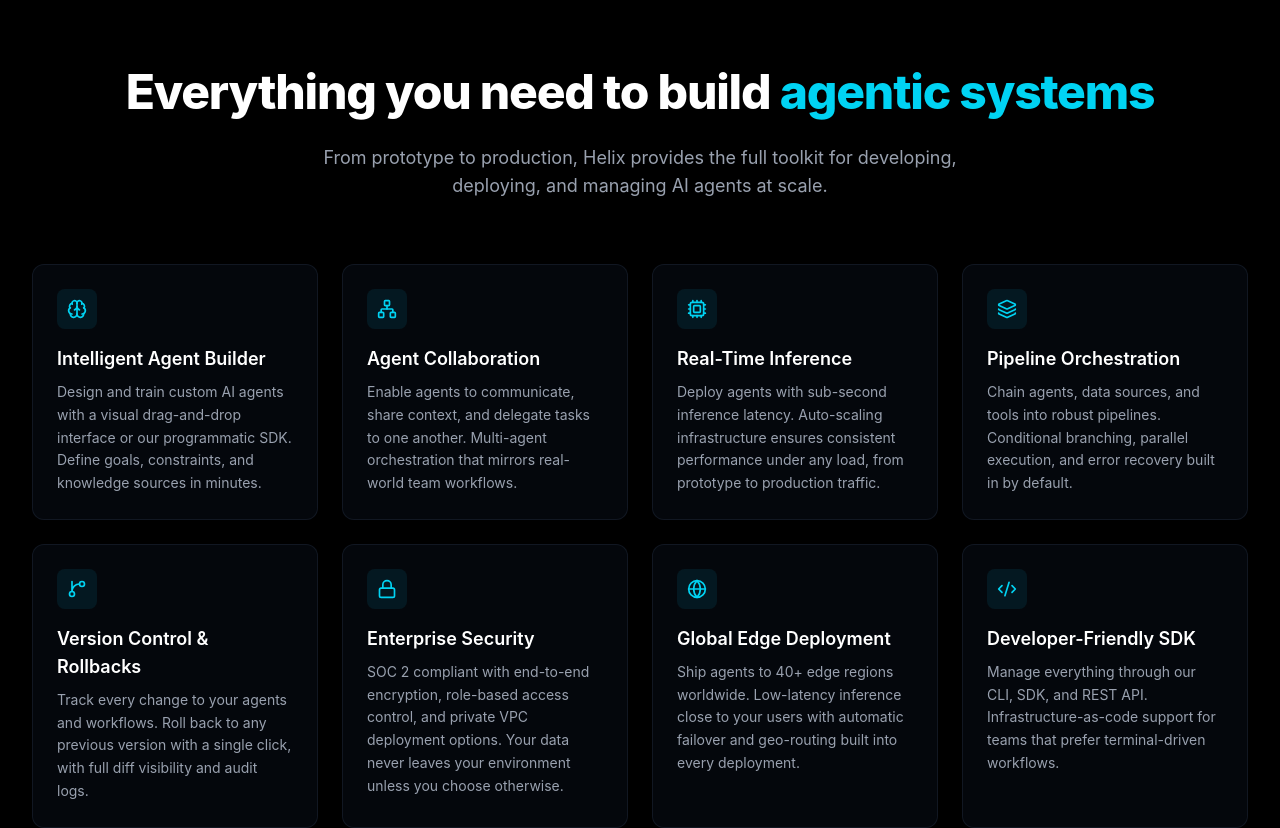
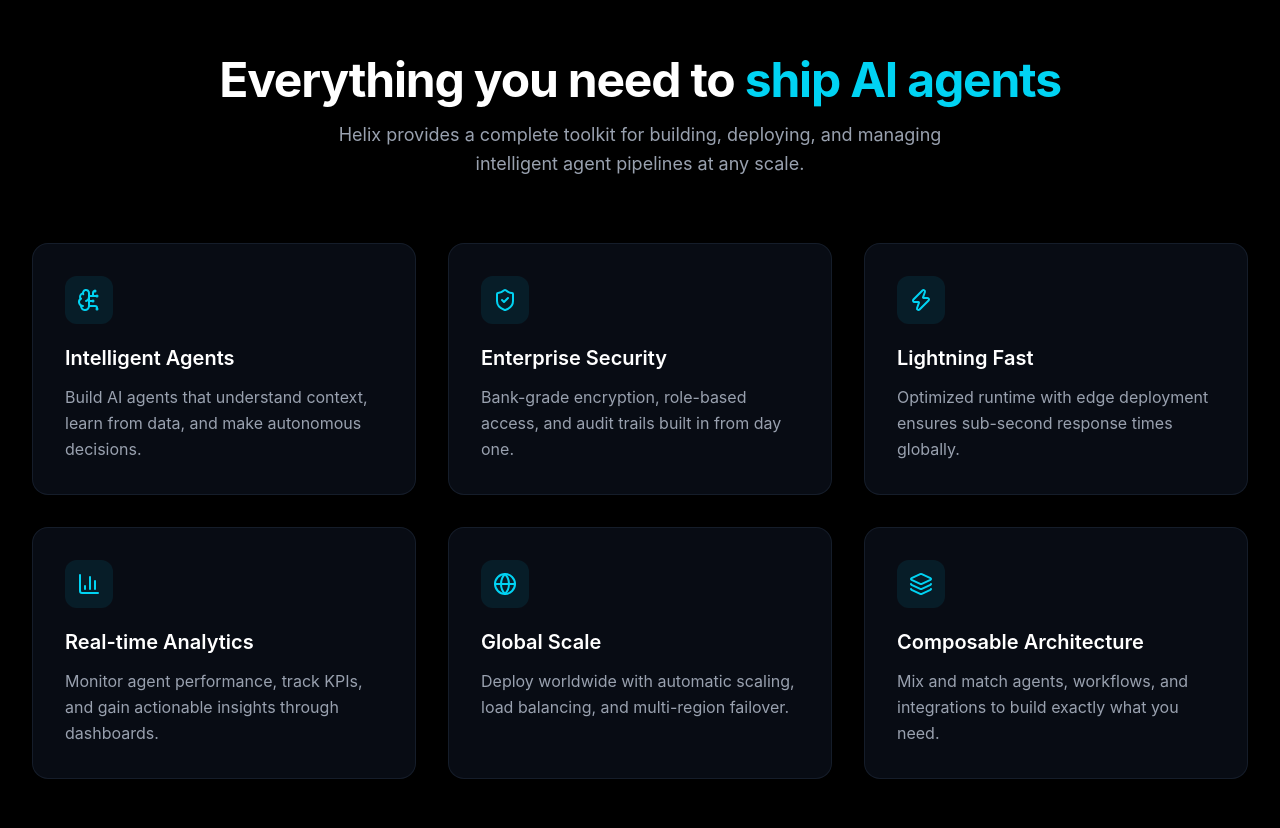
Before and after one commit to gadkaridarshan/HelixLandingPage, a Next.js app: page / in a window 1280 px wide. Shown: the part 840-1668 px from the top of the page. Built offline with nearby package versions, Linux system fonts and the light colour scheme.

Commit message:
[Helix USER-1789478837656] Fix the error in description
Card: Fix the error in description (development)
Story ID: USER-1789478837656

Committed automatically when the card moved to Done.

```diff
--- a/components/Features.tsx
+++ b/components/Features.tsx
@@ -1,56 +1,51 @@
 "use client";
 
 import { useEffect, useRef, useState } from "react";
-import { Brain, Network, Cpu, Layers, GitBranch, Lock, Globe, Code2 } from "lucide-react";
+import {
+  BrainCircuit,
+  ShieldCheck,
+  Zap,
+  BarChart3,
+  Globe,
+  Layers,
+} from "lucide-react";
 
 const features = [
   {
-    icon: Brain,
-    title: "Intelligent Agent Builder",
+    icon: BrainCircuit,
+    title: "Intelligent Agents",
     description:
-      "Design and train custom AI agents with a visual drag-and-drop interface or our programmatic SDK. Define goals, constraints, and knowledge sources in minutes.",
+      "Build AI agents that understand context, learn from data, and make autonomous decisions.",
   },
   {
-    icon: Network,
-    title: "Agent Collaboration",
+    icon: ShieldCheck,
+    title: "Enterprise Security",
     description:
-      "Enable agents to communicate, share context, and delegate tasks to one another. Multi-agent orchestration that mirrors real-world team workflows.",
+      "Bank-grade encryption, role-based access, and audit trails built in from day one.",
   },
   {
-    icon: Cpu,
-    title: "Real-Time Inference",
+    icon: Zap,
+    title: "Lightning Fast",
     description:
-      "Deploy agents with sub-second inference latency. Auto-scaling infrastructure ensures consistent performance under any load, from prototype to production traffic.",
+      "Optimized runtime with edge deployment ensures sub-second response times globally.",
+  },
+  {
+    icon: BarChart3,
+    title: "Real-time Analytics",
+    description:
+      "Monitor agent performance, track KPIs, and gain actionable insights through dashboards.",
+  },
+  {
+    icon: Globe,
+    title: "Global Scale",
+    description:
+      "Deploy worldwide with automatic scaling, load balancing, and multi-region failover.",
   },
   {
     icon: Layers,
-    title: "Pipeline Orchestration",
+    title: "Composable Architecture",
     description:
-      "Chain agents, data sources, and tools into robust pipelines. Conditional branching, parallel execution, and error recovery built in by default.",
-  },
-  {
-    icon: GitBranch,
-    title: "Version Control & Rollbacks",
-    description:
-      "Track every change to your agents and workflows. Roll back to any previous version with a single click, with full diff visibility and audit logs.",
-  },
-  {
-    icon: Lock,
-    title: "Enterprise Security",
-    description:
-      "SOC 2 compliant with end-to-end encryption, role-based access control, and private VPC deployment options. Your data never leaves your environment unless you choose otherwise.",
-  },
-  {
-    icon: Globe,
-    title: "Global Edge Deployment",
-    description:
-      "Ship agents to 40+ edge regions worldwide. Low-latency inference close to your users with automatic failover and geo-routing built into every deployment.",
-  },
-  {
-    icon: Code2,
-    title: "Developer-Friendly SDK",
-    description:
-      "Manage everything through our CLI, SDK, and REST API. Infrastructure-as-code support for teams that prefer terminal-driven workflows.",
+      "Mix and match agents, workflows, and integrations to build exactly what you need.",
   },
 ];
 
@@ -63,6 +58,7 @@
       (entries) => {
         if (entries[0].isIntersecting) {
           setVisible(true);
+          observer.disconnect();
         }
       },
       { threshold: 0.1 }
@@ -79,50 +75,38 @@
     <section
       id="features"
       ref={sectionRef}
-      className="section bg-black"
-      aria-label="Features"
-    >
-      <div className="max-w-7xl mx-auto px-4 sm:px-6 lg:px-8">
-        <div
-          className={`text-center mb-16 transition-all duration-700 ${
+      className={`py-24 transition-all duration-700 ${
         visible ? "opacity-100 translate-y-0" : "opacity-0 translate-y-8"
       }`}
     >
-          <h2 className="section-title">
-            Everything you need to build{" "}
-            <span className="text-cyan-400">agentic systems</span>
+      <div className="max-w-7xl mx-auto px-4 sm:px-6 lg:px-8">
+        <div className="text-center mb-16">
+          <h2 className="text-3xl md:text-5xl font-bold mb-4 tracking-tight">
+            Everything you need to{" "}
+            <span className="text-cyan-400">ship AI agents</span>
           </h2>
-          <p className="text-gray-400 text-lg max-w-2xl mx-auto">
-            From prototype to production, Helix provides the full toolkit for
-            developing, deploying, and managing AI agents at scale.
+          <p className="text-gray-400 text-lg max-w-2xl mx-auto leading-relaxed">
+            Helix provides a complete toolkit for building, deploying, and
+            managing intelligent agent pipelines at any scale.
           </p>
         </div>
-
-        <div className="grid grid-cols-1 md:grid-cols-2 lg:grid-cols-4 gap-6">
-          {features.map((feature, index) => {
-            const Icon = feature.icon;
-            return (
+        <div className="grid grid-cols-1 md:grid-cols-2 lg:grid-cols-3 gap-8">
+          {features.map((feature) => (
             <div
               key={feature.title}
-                className={`group p-6 rounded-xl border border-gray-800/50 bg-gray-900/30 backdrop-blur-sm hover:border-cyan-500/30 hover:bg-gray-800/40 transition-all duration-500 ${
-                  visible
-                    ? "opacity-100 translate-y-0"
-                    : "opacity-0 translate-y-8"
-                }`}
-                style={{ transitionDelay: `${index * 80}ms` }}
+              className="group p-8 rounded-2xl bg-gray-900/50 border border-gray-800/60 hover:border-cyan-500/30 transition-all duration-300 hover:bg-gray-800/50"
             >
-                <div className="w-10 h-10 rounded-lg bg-cyan-500/10 flex items-center justify-center mb-4 group-hover:bg-cyan-500/20 transition-colors">
-                  <Icon className="w-5 h-5 text-cyan-400" aria-hidden="true" />
+              <div className="w-12 h-12 rounded-xl bg-cyan-500/10 flex items-center justify-center mb-5 group-hover:scale-110 transition-transform duration-300">
+                <feature.icon className="w-6 h-6 text-cyan-400" />
               </div>
-                <h3 className="text-lg font-semibold text-white mb-2">
+              <h3 className="text-xl font-semibold mb-3 text-white">
                 {feature.title}
               </h3>
-                <p className="text-gray-400 text-sm leading-relaxed">
+              <p className="text-gray-400 leading-relaxed">
                 {feature.description}
               </p>
             </div>
-            );
-          })}
+          ))}
         </div>
       </div>
     </section>
```
Also changed, not shown: 2 other files (tests, documents, lock files or other folders). Lines whose indentation alone changed are shown as unchanged.
